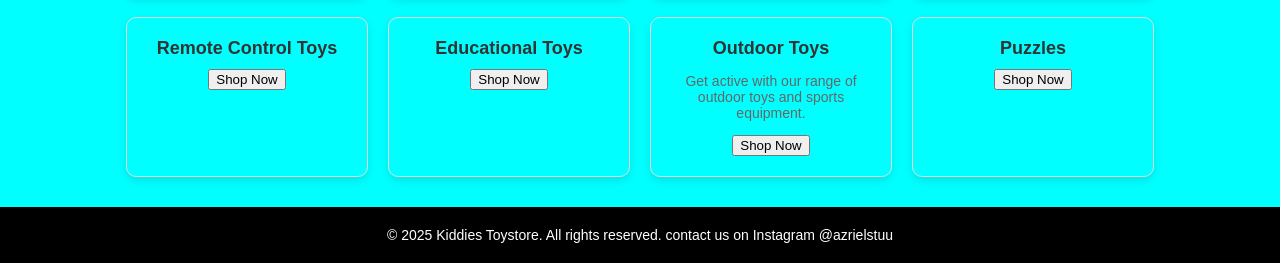
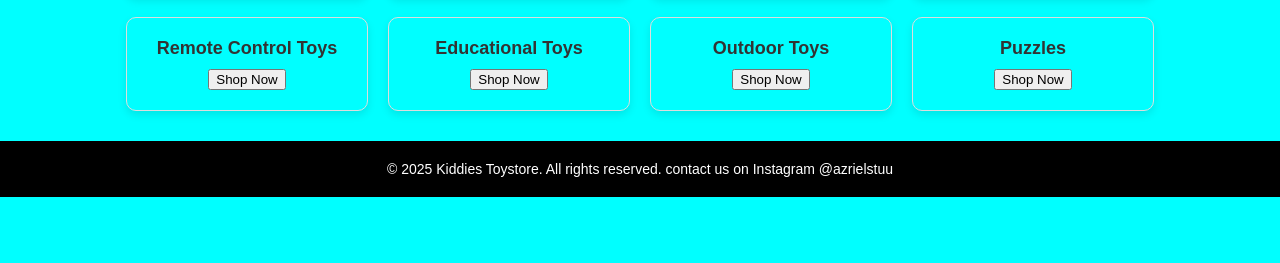
Before and after one commit to Tumelo393/ToyStore, a plain HTML site: page index.html in a window 1280 px wide. Shown: the part 576-839 px from the top of the page. After the commit the page ends 800 px from the top, so only its background shows below. Drawn offline with Linux system fonts and the light colour scheme.

Commit message:
Update index.html

```diff
--- a/index.html
+++ b/index.html
@@ -130,7 +130,7 @@
         </div>
         <div class="menu-item">
             <h3>Outdoor Toys</h3>
-            <p>Get active with our range of outdoor toys and sports equipment.</p>
+
             <button>Shop Now</button>
         </div>
         <div class="menu-item">
```
